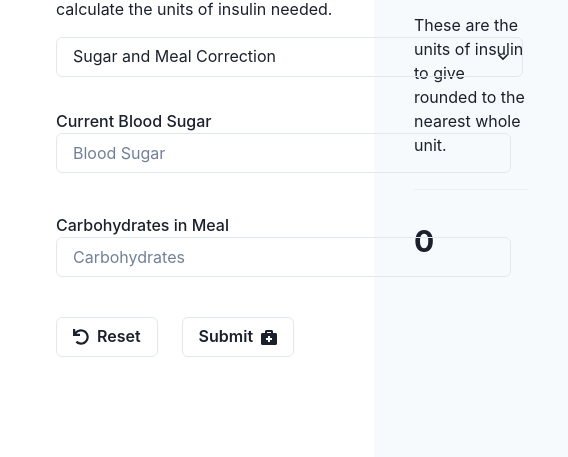
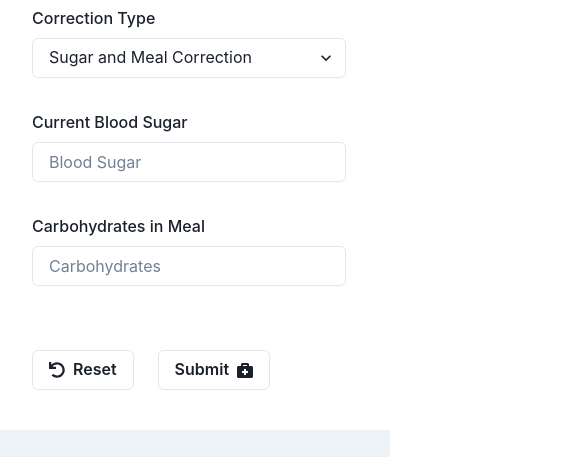
Before and after one commit to jdozierezell/keaton-type-1, a Gatsby site: page / in a window 390 px wide. Shown: the part 219-676 px from the top of the page, 568 px wide, since content can reach past the window. Built offline with nearby package versions, Linux system fonts and the light colour scheme; Gatsby itself is replaced by a stand-in of ours.

Commit message:
responsive styles working

```diff
--- a/src/components/form.js
+++ b/src/components/form.js
@@ -1,19 +1,15 @@
 import React from 'react'
 import { useForm, Controller } from 'react-hook-form'
-import { ErrorMessage } from '@hookform/error-message'
 import {
 	Box,
 	Button,
 	ButtonGroup,
+	Divider,
 	Flex,
-	FormControl,
-	FormErrorMessage,
 	FormLabel,
 	Heading,
 	Icon,
 	Input,
-	NumberInput,
-	NumberInputField,
 	Select,
 	Text,
 	Tooltip,
@@ -65,10 +61,13 @@ const Form = ({ onSubmit, setType, type }) => {
 				Enter blood sugar and carbohydrate values below to calculate the
 				units of insulin needed.
 			</Text>
+			<Divider my={8} />
 			<form onSubmit={handleSubmit(onSubmit)} id="calculate-form">
-				<Flex minW="max-content" gap="8" direction="column">
+				<FormLabel htmlFor="type" my={8}>
+					Correction Type
 					<Select
 						{...register('type')}
+						mt={2}
 						onChange={e => {
 							setType(e.target.value)
 						}}
@@ -79,17 +78,16 @@ const Form = ({ onSubmit, setType, type }) => {
 						<option value="sugar">Sugar Correction Only</option>
 						<option value="meal">Meal Correction Only</option>
 					</Select>
+				</FormLabel>
 				<Controller
 					control={control}
 					name="sugar"
 					id="sugar"
 					render={({ field: { onChange, value }, formState }) => (
-							<FormLabel htmlFor="sugar">
+						<FormLabel htmlFor="sugar" my={8}>
 							Current Blood Sugar
 							<Tooltip
-									label={
-										errors.sugar ? errors.sugar.message : ''
-									}
+								label={errors.sugar ? errors.sugar.message : ''}
 								placement="right"
 								hasArrow
 								isOpen
@@ -101,12 +99,11 @@ const Form = ({ onSubmit, setType, type }) => {
 									onChange={onChange}
 									placeholder="Blood Sugar"
 									isInvalid={errors.sugar}
+									mt={2}
 									sx={{
-											'&[aria-invalid=true]:focus-visible':
-												{
+										'&[aria-invalid=true]:focus-visible': {
 											borderColor: 'red.500',
-													boxShadow:
-														'0 0 0 1px red.500',
+											boxShadow: '0 0 0 1px red.500',
 										},
 									}}
 								/>
@@ -119,12 +116,10 @@ const Form = ({ onSubmit, setType, type }) => {
 					name="carbs"
 					id="carbs"
 					render={({ field: { onChange, value }, formState }) => (
-							<FormLabel htmlFor="carbs">
+						<FormLabel htmlFor="carbs" my={8}>
 							Carbohydrates in Meal
 							<Tooltip
-									label={
-										errors.carbs ? errors.carbs.message : ''
-									}
+								label={errors.carbs ? errors.carbs.message : ''}
 								placement="right"
 								hasArrow
 								isOpen
@@ -136,12 +131,11 @@ const Form = ({ onSubmit, setType, type }) => {
 									onChange={onChange}
 									placeholder="Carbohydrates"
 									isInvalid={errors.carbs}
+									mt={2}
 									sx={{
-											'&[aria-invalid=true]:focus-visible':
-												{
+										'&[aria-invalid=true]:focus-visible': {
 											borderColor: 'red.500',
-													boxShadow:
-														'0 0 0 1px red.500',
+											boxShadow: '0 0 0 1px red.500',
 										},
 									}}
 								/>
@@ -149,7 +143,6 @@ const Form = ({ onSubmit, setType, type }) => {
 						</FormLabel>
 					)}
 				/>
-				</Flex>
 				<ButtonGroup variant="outline" spacing={6} mt={8}>
 					<Button
 						leftIcon={<Icon as={FaUndo} />}
--- a/src/components/unitDisplay.js
+++ b/src/components/unitDisplay.js
@@ -9,7 +9,7 @@ const UnitDisplay = ({ units }) => {
 				These are the units of insulin to give rounded to the nearest
 				whole unit.
 			</Text>
-			<Divider orientation="horizontal" my={8} />
+			<Divider my={8} />
 			<Heading as="h3">{units}</Heading>
 		</Box>
 	)
--- a/src/pages/index.js
+++ b/src/pages/index.js
@@ -1,7 +1,8 @@
 import React, { useState } from 'react'
-import { ChakraProvider, Container, Flex, VStack } from '@chakra-ui/react'
+import { ChakraProvider, Container, Grid, GridItem } from '@chakra-ui/react'
 import Form from '../components/form'
 import UnitDisplay from '../components/unitDisplay'
+import theme from '../@chakra-ui/gatsby-plugin/theme'
 
 const IndexPage = () => {
 	const [units, setUnits] = useState(0)
@@ -17,34 +18,26 @@ const IndexPage = () => {
 		const unitsRounded = Math.round(-Math.round(-unitsPrecise * 10) / 10)
 		setUnits(unitsRounded)
 	}
+	console.log(theme)
 	return (
 		<ChakraProvider>
-			<Container maxW="container.xl" p={4}>
-				<Flex h="100vh" py={20}>
-					<VStack
-						w="full"
-						h="full"
-						p={10}
-						spacing={10}
-						alignItems="flex-start"
-					>
+			<Container maxW="container.xl" p={0}>
+				<Grid
+					templateRows={{ base: '1fr 1fr', md: '1fr' }}
+					templateColumns={{ base: '1fr', md: '1fr 1fr' }}
+					gridGap={2}
+				>
+					<GridItem p={8} maxW="100vw">
 						<Form
 							onSubmit={onSubmit}
 							setType={setType}
 							type={type}
 						/>
-					</VStack>
-					<VStack
-						w="full"
-						h="full"
-						p={10}
-						spacing={10}
-						alignItems="flex-start"
-						bg="gray.50"
-					>
+					</GridItem>
+					<GridItem bg="gray.100" p={8}>
 						<UnitDisplay units={units} />
-					</VStack>
-				</Flex>
+					</GridItem>
+				</Grid>
 			</Container>
 		</ChakraProvider>
 	)
```
Lines whose indentation alone changed are shown as unchanged.
